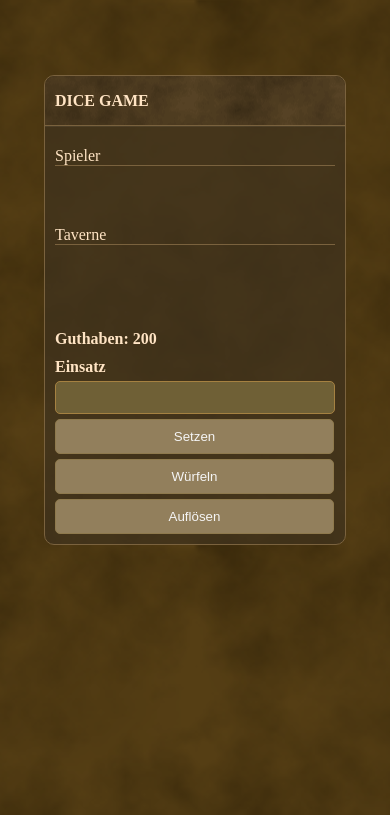
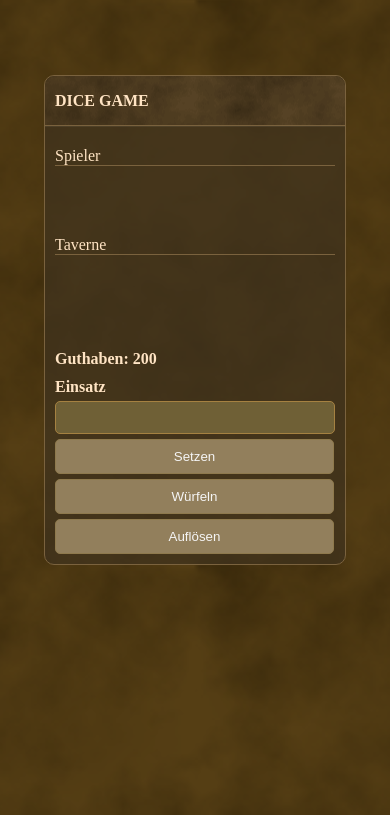
Before and after one commit to Tolan87/dice, a PHP site: page / in a window 390 px wide. Shown: the top 815 px of the page. Run offline with PHP 8.4, Linux system fonts and the light colour scheme; data comes from the database, SQL or seed files in the repository; a stand-in replaces the project's code that opens the database connection; some libraries are stand-ins or nearby versions.

Commit message:
- Improve stylesheet for mobile - Remove unneccessary message - set default duration of notifications to 5 seconds

```diff
--- a/classes/DiceGame.php
+++ b/classes/DiceGame.php
@@ -77,9 +77,10 @@ class DiceGame {
                 array_pop($current_state["tavern_values"]);
 
             http_response_code(400);
-            return [
-                "message" => "Es wurden alle " . DICE_MAX_TURNS_BEFORE_END . " Runden gespielt. <br /><br /> Spiel wird ausgewertet..."
-            ];
+            return;
+            // return [
+            //     "message" => "Es wurden alle " . DICE_MAX_TURNS_BEFORE_END . " Runden gespielt. <br /><br /> Spiel wird ausgewertet..."
+            // ];
         }
 
         /* Sende nachdem würfeln nur die Werte des Spielers zurück,
--- a/public/css/style.css
+++ b/public/css/style.css
@@ -61,7 +61,7 @@ body {
 
 .card-body ul {
     display: table-cell;
-    height: 60px;
+    height: 70px;
     list-style: none;
     padding: 0;
 }
@@ -133,9 +133,9 @@ body {
 
 @media (max-width: 992px) {
     .notifications {
-        position: relative;
-        top: 10px;
-        /* right: calc(50% - 150px); */
+        position: absolute;
+        top: 575px;
+        right: calc(50% - 150px);
         display: flex;
         flex-direction: column-reverse;
     }
--- a/public/js/core.js
+++ b/public/js/core.js
@@ -95,10 +95,10 @@ function roll() {
         }
         else if (xhttp.readyState == 4 && xhttp.status == 400)
         {
-            if (response.message && response.message.length > 0)
+            /* if (response.message && response.message.length > 0)
             {
                 showNotification(response.message);
-            }
+            } */
 
             finishGame();
         }
@@ -233,7 +233,7 @@ function getPlayerMoney()
     xhttp.send("action=get_player_money");
 }
 
-function showNotification(message, duration = 7500)
+function showNotification(message, duration = 5000)
 {
     let parent = document.getElementById("notifications");
 
```
